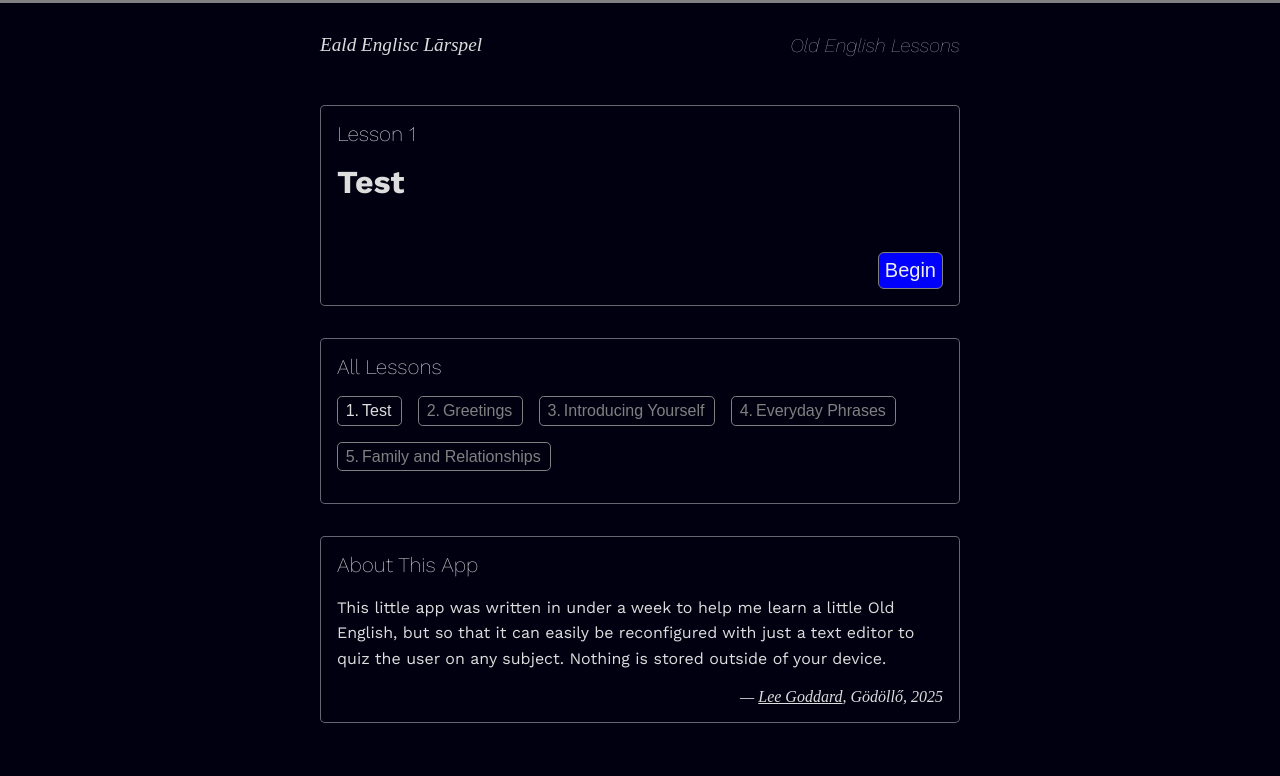
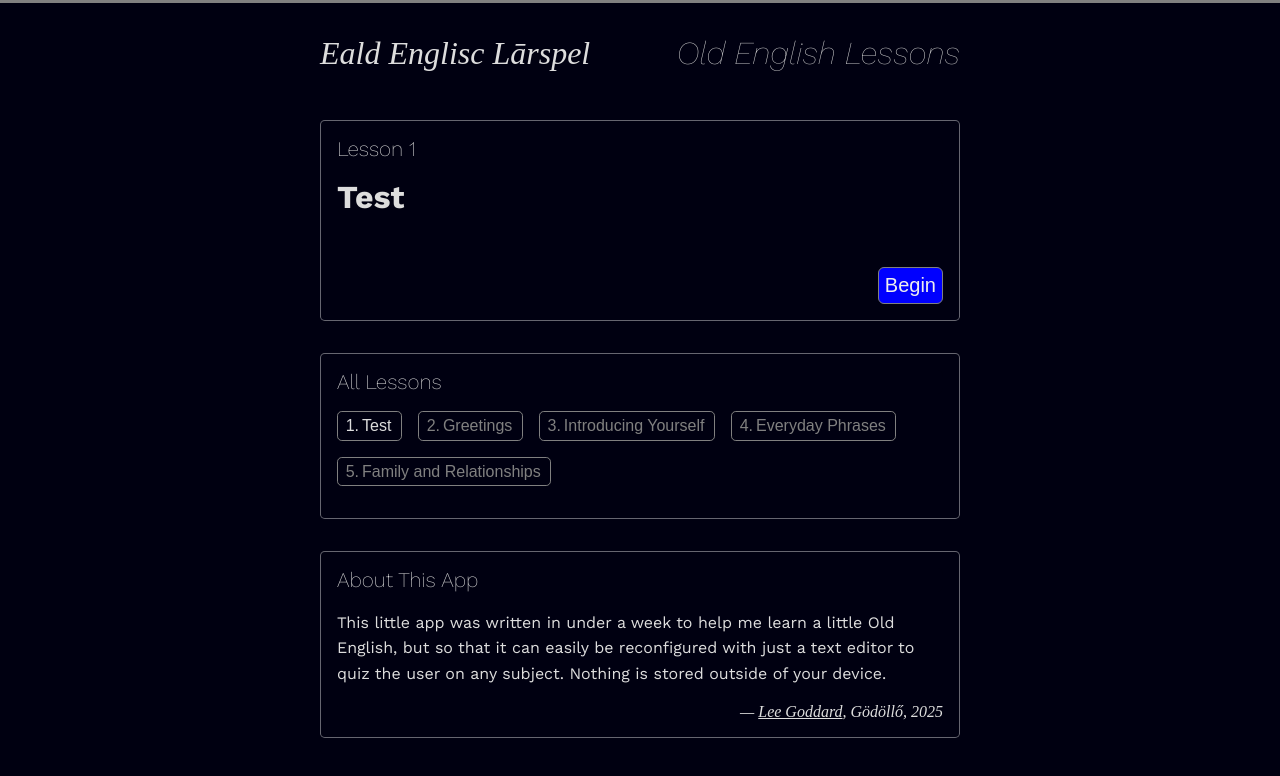
Before and after one commit to leegee/learning-oe, a React (Vite) app: page / in a window 1280 px wide. Shown: the top 776 px of the page. Built offline with nearby package versions, Linux system fonts and the light colour scheme; a web font is replaced by a local one.

Commit message:
Title font

```diff
--- a/src/App.css
+++ b/src/App.css
@@ -26,16 +26,31 @@ main header {
 
 main header .header-text {
     display: flex;
+    align-items: baseline;
     justify-content: space-between;
 }
 
 main header h1,
-header h2 {
+main header h2 {
     margin: 0;
     font-weight: normal;
     font-style: italic;
-    font-size: 1.2em;
+    font-size: 2em;
+}
 
+main header h2 {
+    text-align: right;
+}
+
+@media (max-width: 1024px) {
+    main header h2 {
+        display: none;
+    }
+
+    main header .stats {
+        margin-right: 1em;
+        font-size: 1.2em;
+    }
 }
 
 main header h2 {
```
